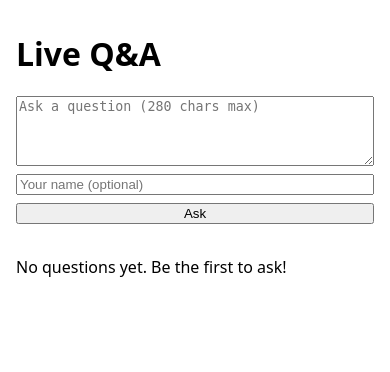
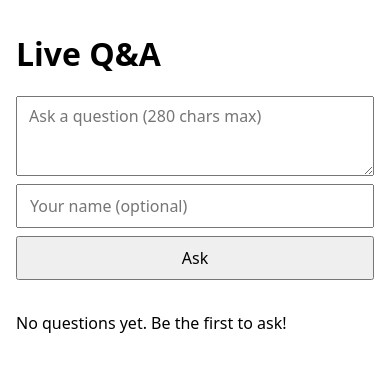
Before and after one commit to vangelis2088/live-qa, a FastAPI app: page / in a window 390 px wide. Shown: the top 372 px of the page. Run offline with FastAPI, Linux system fonts and the light colour scheme; data that the repository does not hold is empty.

Commit message:
Stage 5: Playwright MCP + mobile layout

```diff
--- a/templates/index.html
+++ b/templates/index.html
@@ -8,12 +8,15 @@
   <style>
     body { font-family: system-ui, sans-serif; max-width: 40rem; margin: 2rem auto; padding: 0 1rem; }
     form { display: grid; gap: 0.5rem; margin-bottom: 2rem; }
-    textarea { min-height: 4rem; }
+    textarea, input, button { font: inherit; font-size: 1rem; padding: 0.5rem 0.75rem; box-sizing: border-box; }
+    input, button { min-height: 2.75rem; }
+    textarea { min-height: 5rem; }
     ul { list-style: none; padding: 0; }
     li { border-bottom: 1px solid #ddd; padding: 0.75rem 0; }
     .meta { color: #666; font-size: 0.85rem; }
     .question { display: flex; gap: 0.75rem; align-items: flex-start; }
-    .upvote { min-width: 3.5rem; }
+    .question > div { min-width: 0; overflow-wrap: anywhere; }
+    .upvote { min-width: 3.5rem; flex-shrink: 0; }
   </style>
 </head>
 <body>
```
Also changed, not shown: .mcp.json (added), 2 other files.
